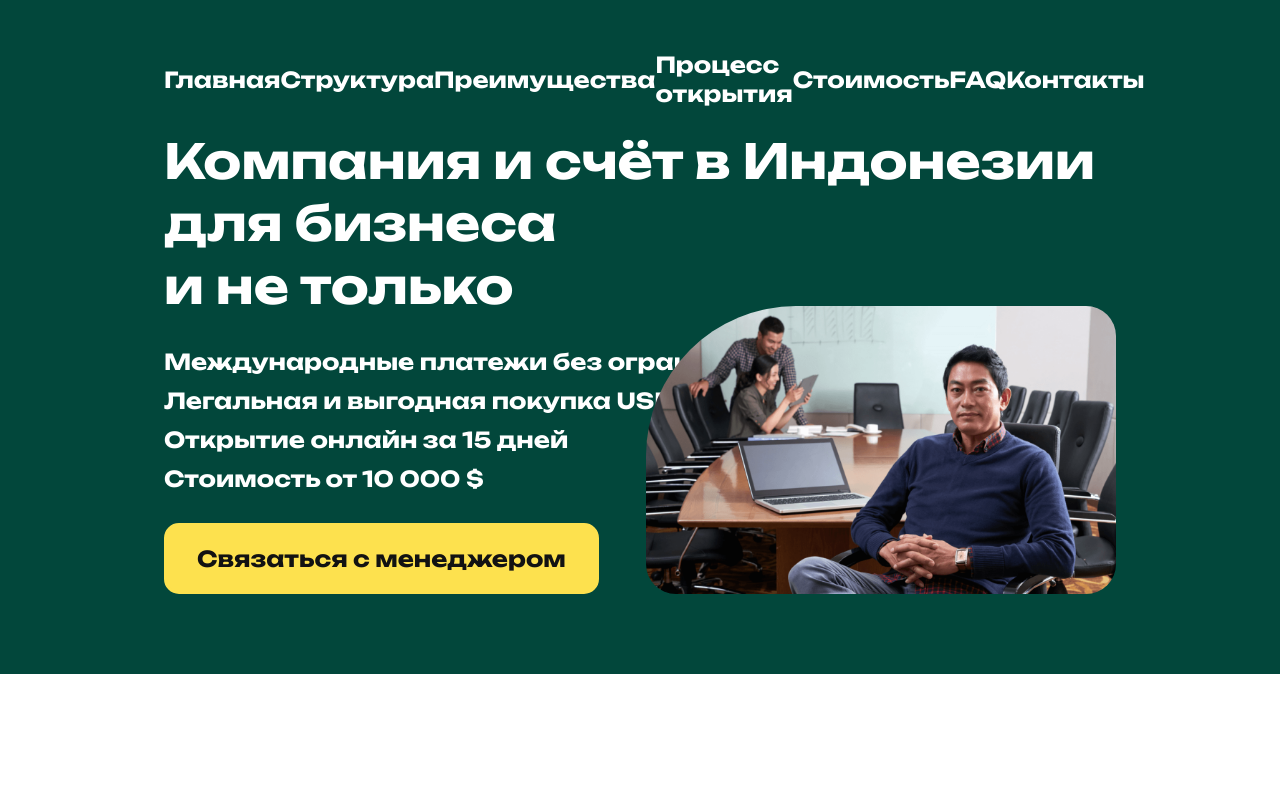
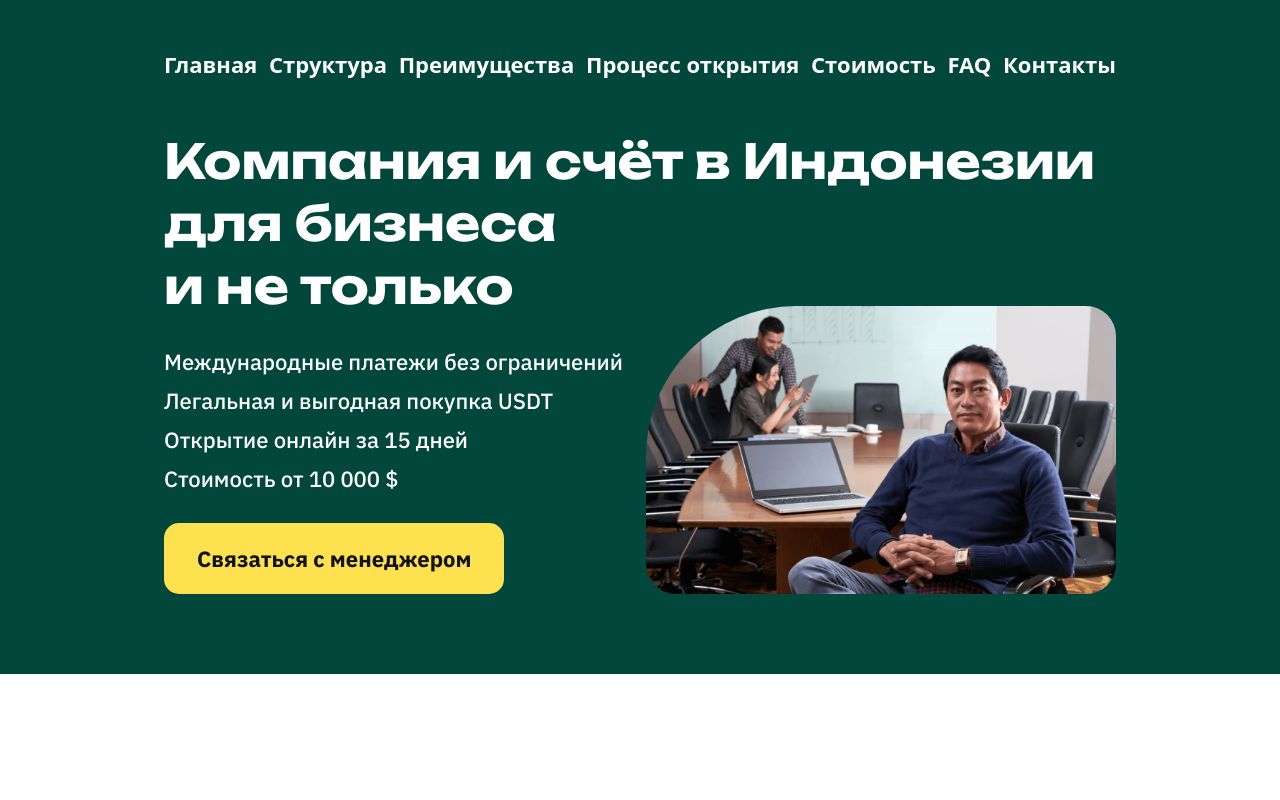
Before and after one commit to IvZakharov/landingIndonesia, a Next.js app: page / in a window 1280 px wide. Shown: the top 800 px of the page. Built offline with nearby package versions, Linux system fonts and the light colour scheme.

Commit message:
test fonts

```diff
--- a/pages/_app.js
+++ b/pages/_app.js
@@ -29,9 +29,13 @@ const unbounded = localFont({
 export default function App({ Component, pageProps }) {
   return (
     <>
-      <div className={unbounded.className}>
-        <Component {...pageProps} />
-      </div>
+      <style jsx global>{`
+        html {
+          --unbounded-font: ${unbounded.style.fontFamily};
+          --IBMPlexSans-font: ${IBMPlexSans.style.fontFamily};
+        }
+      `}</style>
+      <Component {...pageProps} />
     </>
   );
 }
--- a/styles/globals.scss
+++ b/styles/globals.scss
@@ -23,7 +23,7 @@ h3,
 h4,
 h5,
 h6 {
-  //font-family: var(--unbounded-font), cursive;
+  font-family: var(--unbounded-font), cursive;
   color: $black;
   font-weight: 700;
 }
```
